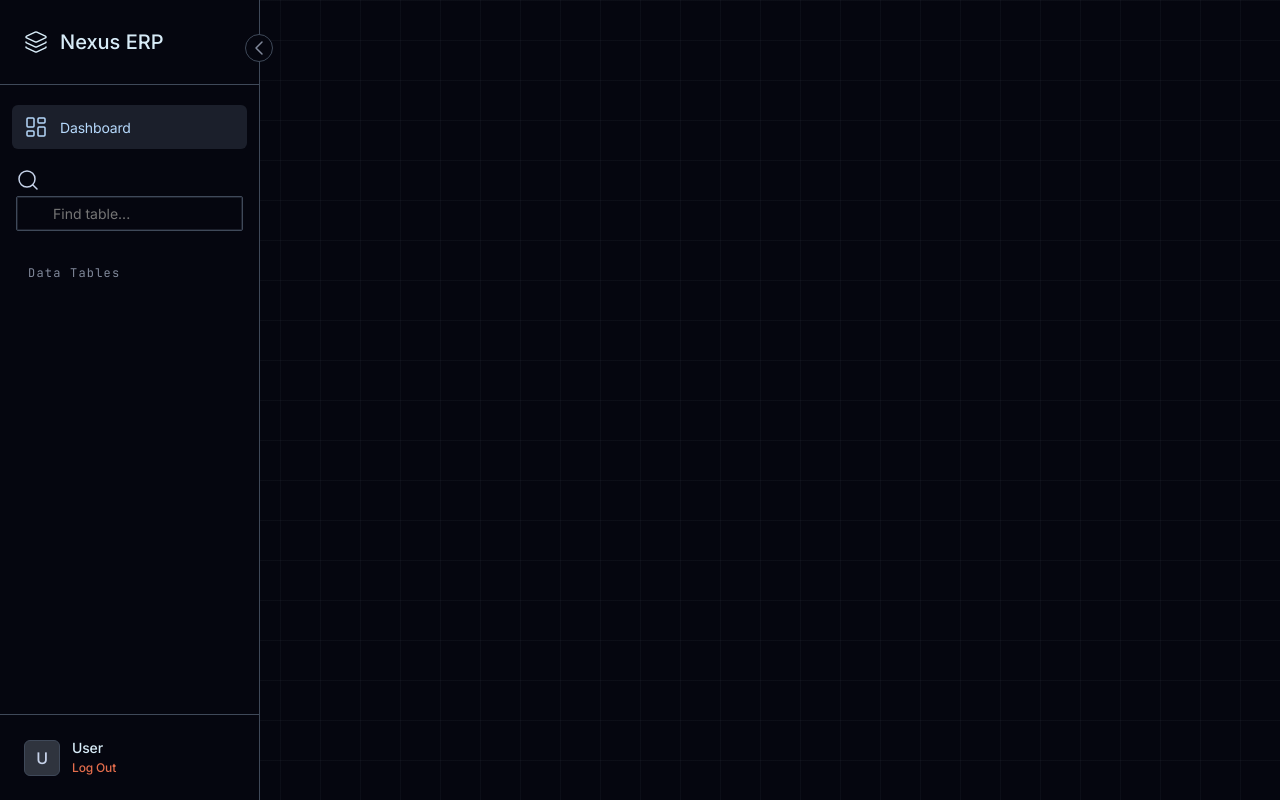
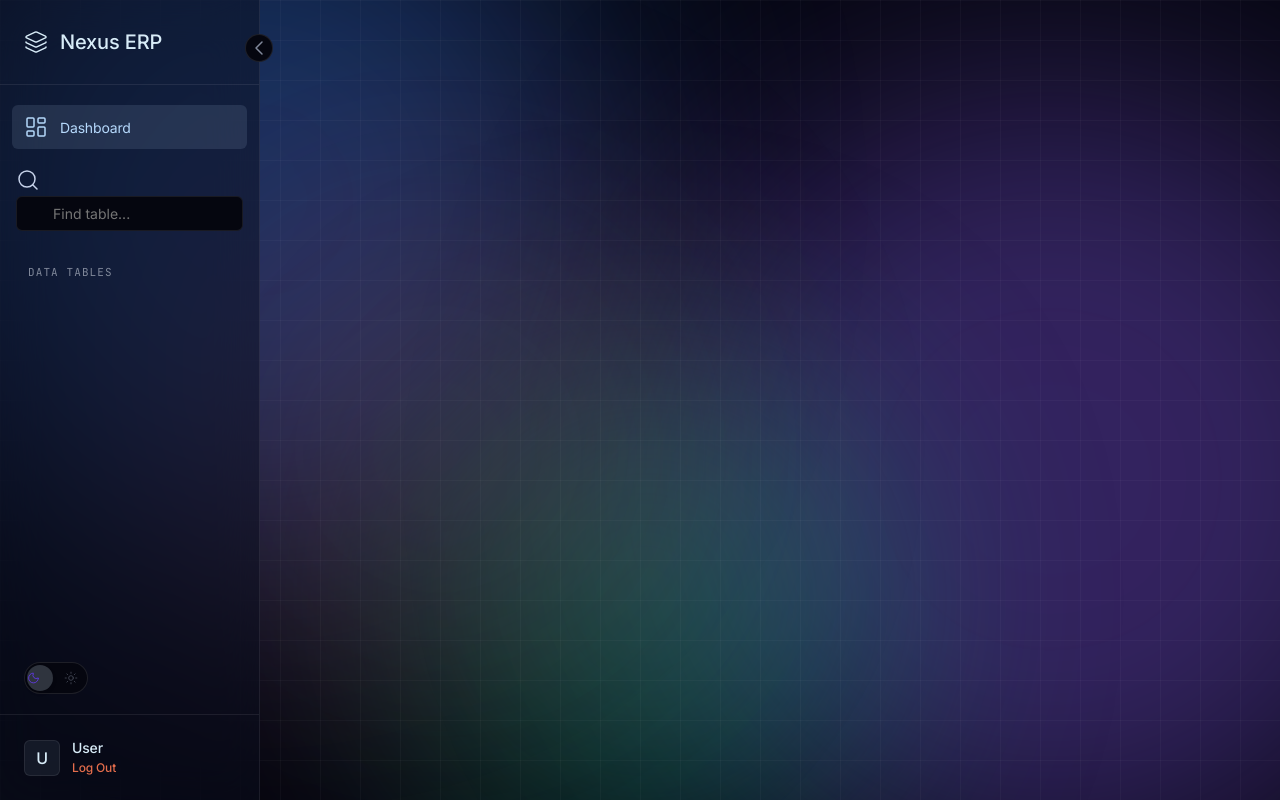
Before and after one commit to jtatipamula-design/proj_tb, a Python web app: template templates/base.html in a window 1280 px wide. Run offline with Jinja, Linux system fonts and the light colour scheme; the template is opened without the code that fills it, so the values that code supplies are empty.

Commit message:
Update base.html

```diff
--- a/templates/base.html
+++ b/templates/base.html
@@ -4,70 +4,121 @@
     <meta charset="UTF-8">
     <meta name="viewport" content="width=device-width, initial-scale=1.0">
     <title>Nexus ERP</title>
-    <!-- AuthKit Typography: Inter (UI) & JetBrains Mono (Structural/Eyebrows) -->
     <link rel="preconnect" href="https://fonts.googleapis.com">
     <link rel="preconnect" href="https://fonts.gstatic.com" crossorigin>
     <link href="https://fonts.googleapis.com/css2?family=Inter:wght@400;500;600;700&family=JetBrains+Mono:wght@400&display=swap" rel="stylesheet">
     <script src="https://unpkg.com/lucide@latest"></script>
 
+    <!-- PREVENT FOUC (Flash of Unstyled Content) FOR THEME -->
+    <script>
+        if (localStorage.getItem('theme') === 'light') {
+            document.documentElement.classList.add('light-mode');
+        }
+    </script>
+
     <style>
         :root {
-            /* AuthKit Midnight Blueprint Colors */
+            /* DARK MODE (AuthKit Midnight Blueprint - Default) */
             --color-midnight-ink: #05060f;
             --color-graphite-plate: #2f343e;
-            --color-steel-border: #3f4959;
+            --color-steel-border: rgba(255, 255, 255, 0.1);
             --color-fog: #81899b;
             --color-pebble: #9da7ba;
             --color-moonlight: #c7d3ea;
-            --color-ice: #d1e4fa;
             --color-glacier: #d8ecf8;
             --color-frost-link: #b6d9fc;
             --color-electric-iris: #663af3;
             --color-ember: #e46d4c;
-            --color-azure: #027dea;
             --color-cipher-mint: #269684;
+            --glass-surface: rgba(10, 15, 30, 0.5);
+            --glass-border: rgba(255, 255, 255, 0.08);
+            --shadow-subtle-4: inset 0px 1px 1px 0px rgba(199, 211, 234, 0.12), 0px 24px 32px 0px rgba(6, 6, 14, 0.7);
 
             --font-ui: 'Inter', ui-sans-serif, system-ui, sans-serif;
             --font-mono: 'JetBrains Mono', monospace;
+        }
 
-            /* AuthKit Subtle Elevations */
-            --shadow-subtle-4: inset 0px 1px 1px 0px rgba(199, 211, 234, 0.12), inset 0px 24px 48px 0px rgba(199, 211, 234, 0.05), 0px 24px 32px 0px rgba(6, 6, 14, 0.7);
-            --shadow-subtle-hairline: inset 0px 0px 0px 1px rgba(186, 215, 247, 0.12);
+        /* LIGHT MODE VARIABLES */
+        html.light-mode {
+            --color-midnight-ink: #f8fafc;
+            --color-graphite-plate: #ffffff;
+            --color-steel-border: #e2e8f0;
+            --color-fog: #64748b;
+            --color-pebble: #475569;
+            --color-moonlight: #334155;
+            --color-glacier: #0f172a;
+            --glass-surface: rgba(255, 255, 255, 0.7);
+            --glass-border: rgba(0, 0, 0, 0.1);
+            --shadow-subtle-4: 0 10px 15px -3px rgba(0,0,0,0.05), 0 4px 6px -2px rgba(0,0,0,0.02);
         }
 
         * { margin: 0; padding: 0; box-sizing: border-box; }
 
         body {
             font-family: var(--font-ui);
-            background-color: var(--color-midnight-ink);
             color: var(--color-moonlight);
             display: flex;
             min-height: 100vh;
             overflow-x: hidden;
             letter-spacing: -0.01em;
-            /* AuthKit Blueprint Grid */
-            background-image:
-                linear-gradient(rgba(186, 215, 247, 0.04) 1px, transparent 1px),
-                linear-gradient(90deg, rgba(186, 215, 247, 0.04) 1px, transparent 1px);
-            background-size: 40px 40px;
-            background-attachment: fixed;
+            background-color: var(--color-midnight-ink);
+            transition: background-color 0.3s, color 0.3s;
         }
 
-        /* Enforce 1.5px stroke for all Lucide Icons per AuthKit spec */
+        /* ========================================= */
+        /* ANIMATED PASTEL GRADIENT BACKGROUND       */
+        /* ========================================= */
+        .animated-bg {
+            position: fixed; top: 0; left: 0; width: 100vw; height: 100vh;
+            z-index: -10; overflow: hidden; background: var(--color-midnight-ink);
+            transition: background 0.3s;
+        }
+        .bg-grid-overlay {
+            position: absolute; inset: 0; z-index: 1;
+            background-image:
+                linear-gradient(rgba(255, 255, 255, 0.03) 1px, transparent 1px),
+                linear-gradient(90deg, rgba(255, 255, 255, 0.03) 1px, transparent 1px);
+            background-size: 40px 40px;
+        }
+        html.light-mode .bg-grid-overlay {
+            background-image:
+                linear-gradient(rgba(0, 0, 0, 0.04) 1px, transparent 1px),
+                linear-gradient(90deg, rgba(0, 0, 0, 0.04) 1px, transparent 1px);
+        }
+
+        .gradient-blob {
+            position: absolute; filter: blur(120px); opacity: 0.35;
+            animation: floatBlob 20s infinite alternate cubic-bezier(0.4, 0, 0.2, 1);
+            border-radius: 50%;
+        }
+        .blob-1 { top: -10%; left: -10%; width: 50vw; height: 50vw; background: #3B82F6; }
+        .blob-2 { bottom: -10%; right: -10%; width: 60vw; height: 60vw; background: #8B5CF6; animation-delay: -5s; animation-direction: alternate-reverse; }
+        .blob-3 { top: 40%; left: 30%; width: 40vw; height: 40vw; background: #10B981; animation-delay: -10s; }
+        .blob-4 { bottom: 10%; left: 10%; width: 45vw; height: 45vw; background: #F43F5E; animation-delay: -15s; opacity: 0.15; }
+
+        @keyframes floatBlob {
+            0% { transform: translate(0, 0) scale(1); }
+            33% { transform: translate(5vw, -5vh) scale(1.1); }
+            66% { transform: translate(-5vw, 5vh) scale(0.9); }
+            100% { transform: translate(2vw, 2vh) scale(1); }
+        }
+
         svg.lucide { stroke-width: 1.5px; }
 
         /* --- FLUID SIDEBAR --- */
         .sidebar {
             width: 260px;
-            background: var(--color-midnight-ink);
-            border-right: 1px solid var(--color-steel-border);
+            background: var(--glass-surface);
+            backdrop-filter: blur(24px);
+            -webkit-backdrop-filter: blur(24px);
+            border-right: 1px solid var(--glass-border);
             display: flex; flex-direction: column; position: fixed; height: 100vh; z-index: 100;
-            transition: width 0.3s cubic-bezier(0.16, 1, 0.3, 1);
+            transition: width 0.3s cubic-bezier(0.16, 1, 0.3, 1), background 0.3s;
         }
 
         .sidebar.collapsed { width: 78px; }
         .sidebar.collapsed .brand-text, .sidebar.collapsed .nav-text, .sidebar.collapsed .sidebar-search-wrap,
-        .sidebar.collapsed .table-header-text, .sidebar.collapsed .user-profile-info { display: none; }
+        .sidebar.collapsed .table-header-text, .sidebar.collapsed .user-profile-info, .sidebar.collapsed .theme-toggle-wrap { display: none; }
         .sidebar.collapsed .brand { justify-content: center; padding: 30px 0; }
         .sidebar.collapsed .user-profile { justify-content: center; padding: 24px 0; }
         .sidebar.collapsed .nav-item { justify-content: center; padding: 12px 0; }
@@ -78,13 +129,13 @@
             border: 1px solid var(--color-steel-border); border-radius: 50%;
             display: flex; align-items: center; justify-content: center; cursor: pointer; z-index: 101; transition: all 0.2s;
         }
-        .sidebar-toggle:hover { color: var(--color-glacier); border-color: var(--color-moonlight); background: var(--color-graphite-plate); }
+        .sidebar-toggle:hover { color: var(--color-glacier); border-color: var(--color-moonlight); }
         .sidebar.collapsed .sidebar-toggle svg { transform: rotate(180deg); }
 
         .brand {
-            padding: 30px 24px; font-size: 20px; font-weight: 500; letter-spacing: normal;
+            padding: 30px 24px; font-size: 20px; font-weight: 500;
             color: var(--color-glacier); display: flex; align-items: center; gap: 12px;
-            border-bottom: 1px solid var(--color-steel-border); white-space: nowrap;
+            border-bottom: 1px solid var(--glass-border); white-space: nowrap;
         }
 
         .nav-menu { padding: 20px 12px; flex-grow: 1; overflow-y: auto; display: flex; flex-direction: column; gap: 4px; }
@@ -93,30 +144,60 @@
             text-decoration: none; font-weight: 400; font-size: 14px;
             display: flex; align-items: center; gap: 12px; transition: all 0.2s ease; white-space: nowrap;
         }
-        .nav-item:hover { background: rgba(186, 215, 247, 0.06); color: var(--color-glacier); }
-        /* Authkit Active Pill Navigation */
+        .nav-item:hover { background: rgba(186, 215, 247, 0.08); color: var(--color-glacier); }
         .nav-item.active { background: rgba(186, 215, 247, 0.12); color: var(--color-frost-link); }
 
-        .user-profile { padding: 24px; border-top: 1px solid var(--color-steel-border); display: flex; align-items: center; gap: 12px; white-space: nowrap; }
+        /* THEME TOGGLE (REACT PORT) */
+        .theme-toggle-wrap { padding: 0 24px 20px 24px; display: flex; justify-content: flex-start; }
+        .theme-toggle {
+            width: 64px; height: 32px; padding: 3px;
+            border-radius: 999px; cursor: pointer;
+            background: var(--color-midnight-ink);
+            border: 1px solid var(--color-steel-border);
+            position: relative; display: flex; align-items: center; justify-content: space-between;
+            transition: all 0.3s ease;
+        }
+        .theme-toggle-handle {
+            position: absolute; top: 2px; left: 2px;
+            width: 26px; height: 26px; border-radius: 50%;
+            background: var(--color-graphite-plate);
+            display: flex; align-items: center; justify-content: center;
+            transition: transform 0.3s cubic-bezier(0.4, 0, 0.2, 1), background 0.3s;
+            box-shadow: 0 2px 4px rgba(0,0,0,0.1); z-index: 2;
+        }
+        .theme-toggle .icon-bg { width: 14px; height: 14px; color: var(--color-fog); opacity: 0.5; z-index: 1; margin: 0 6px; }
+
+        /* Handle Icons */
+        .theme-toggle-handle i { position: absolute; width: 14px; height: 14px; transition: opacity 0.3s; }
+        .theme-toggle-handle .icon-sun { opacity: 0; color: #f59e0b; }
+        .theme-toggle-handle .icon-moon { opacity: 1; color: var(--color-electric-iris); }
+
+        /* Light Mode Overrides for Toggle */
+        html.light-mode .theme-toggle { background: #e2e8f0; border-color: #cbd5e1; }
+        html.light-mode .theme-toggle-handle { transform: translateX(32px); background: white; }
+        html.light-mode .theme-toggle-handle .icon-sun { opacity: 1; }
+        html.light-mode .theme-toggle-handle .icon-moon { opacity: 0; }
+
+        .user-profile { padding: 24px; border-top: 1px solid var(--glass-border); display: flex; align-items: center; gap: 12px; white-space: nowrap; }
         .avatar {
-            width: 36px; height: 36px; border-radius: 6px; background: var(--color-graphite-plate); border: 1px solid var(--color-steel-border);
-            display: flex; align-items: center; justify-content: center; font-weight: 500; color: var(--color-moonlight); min-width: 36px;
+            width: 36px; height: 36px; border-radius: 6px; background: rgba(186, 215, 247, 0.08); border: 1px solid var(--glass-border);
+            display: flex; align-items: center; justify-content: center; font-weight: 500; color: var(--color-glacier); min-width: 36px;
         }
 
-        /* --- MAIN CONTENT --- */
+        /* --- MAIN CONTENT & CENTERING WRAPPER --- */
         .main-content {
-            margin-left: 260px; flex-grow: 1; padding: 60px; width: calc(100vw - 260px);
+            margin-left: 260px; flex-grow: 1; padding: 60px 40px; width: calc(100vw - 260px);
             transition: margin-left 0.3s cubic-bezier(0.16, 1, 0.3, 1), width 0.3s cubic-bezier(0.16, 1, 0.3, 1);
-            max-width: var(--page-max-width, 1200px); margin-right: auto;
+            display: flex; flex-direction: column;
         }
         .sidebar.collapsed ~ .main-content { margin-left: 78px; width: calc(100vw - 78px); }
 
         /* --- TOAST NOTIFICATIONS --- */
         .toast-container { position: fixed; bottom: 30px; right: 30px; z-index: 9999; display: flex; flex-direction: column; gap: 12px; }
         .toast {
-            background: var(--color-graphite-plate); border: 1px solid var(--color-steel-border);
+            background: var(--glass-surface); backdrop-filter: blur(12px); border: 1px solid var(--glass-border);
             color: var(--color-glacier); padding: 14px 18px; border-radius: 10px; display: flex; align-items: center; gap: 12px;
-            box-shadow: var(--shadow-subtle-4); font-size: 14px; font-weight: 500;
+            box-shadow: 0 10px 30px -10px rgba(0,0,0,0.5); font-size: 14px; font-weight: 500;
             animation: slideInToast 0.4s cubic-bezier(0.16, 1, 0.3, 1), fadeOutToast 0.4s ease 3.5s forwards;
         }
         .toast-success i { color: var(--color-cipher-mint); }
@@ -124,34 +205,35 @@
         @keyframes slideInToast { from { transform: translateX(120%); opacity: 0; } to { transform: translateX(0); opacity: 1; } }
         @keyframes fadeOutToast { to { opacity: 0; transform: translateY(10px); } }
 
-        /* Custom Scrollbar */
         ::-webkit-scrollbar { width: 6px; height: 6px; }
         ::-webkit-scrollbar-track { background: transparent; }
         ::-webkit-scrollbar-thumb { background: var(--color-steel-border); border-radius: 2px; }
         ::-webkit-scrollbar-thumb:hover { background: var(--color-fog); }
 
-        /* Sidebar Search */
         .sidebar-search-wrap { position: relative; margin: 0 4px 15px 4px; }
         .sidebar-search-wrap i { position: absolute; left: 12px; top: 50%; transform: translateY(-50%); color: var(--color-fog); width: 16px; height: 16px; }
         .sidebar-search-wrap input {
-            width: 100%; background: var(--color-midnight-ink); border: 1px solid var(--color-steel-border); border-radius: 2px;
+            width: 100%; background: var(--color-midnight-ink); border: 1px solid var(--glass-border); border-radius: 6px;
             padding: 8px 12px 8px 36px; color: var(--color-moonlight); font-size: 14px; font-family: var(--font-ui); transition: all 0.2s;
-            box-shadow: var(--shadow-subtle-hairline);
         }
         .sidebar-search-wrap input:focus { outline: none; border-color: var(--color-frost-link); }
 
-        /* Eyebrow Label Style */
         .eyebrow-text {
-            font-family: var(--font-mono);
-            color: var(--color-fog);
-            font-size: 15px;
-            letter-spacing: 0.1em;
-            text-transform: none;
-            margin-bottom: 8px;
+            font-family: var(--font-mono); color: var(--color-fog); font-size: 14px;
+            letter-spacing: 0.1em; text-transform: uppercase; margin-bottom: 8px;
         }
     </style>
 </head>
 <body>
+
+    <!-- ANIMATED BACKGROUND INJECTED BEHIND EVERYTHING -->
+    <div class="animated-bg">
+        <div class="bg-grid-overlay"></div>
+        <div class="gradient-blob blob-1"></div>
+        <div class="gradient-blob blob-2"></div>
+        <div class="gradient-blob blob-3"></div>
+        <div class="gradient-blob blob-4"></div>
+    </div>
 
     <div class="sidebar" id="sidebar">
         <div class="sidebar-toggle" onclick="toggleSidebar()">
@@ -170,7 +252,7 @@
                 <input type="text" id="sidebarSearch" placeholder="Find table..." onkeyup="filterSidebar()">
             </div>
 
-            <div class="table-header-text eyebrow-text" style="margin: 15px 0 5px 16px; font-size: 12px;">Data Tables</div>
+            <div class="table-header-text eyebrow-text" style="margin: 15px 0 5px 16px; font-size: 11px;">Data Tables</div>
 
             {% for tbl in all_tables %}
             {% set clean_name = tbl.split('_', 1)[-1].replace('_t', '').replace('_', ' ').title() %}
@@ -180,6 +262,21 @@
             {% endfor %}
 
         </div>
+
+        <!-- THEME TOGGLE IMPLEMENTATION -->
+        <div class="theme-toggle-wrap">
+            <div class="theme-toggle" onclick="toggleTheme()" role="button" tabindex="0">
+                <div class="theme-toggle-handle">
+                    <i data-lucide="moon" class="icon-moon"></i>
+                    <i data-lucide="sun" class="icon-sun"></i>
+                </div>
+                <div style="display: flex; justify-content: space-between; width: 100%;">
+                    <i data-lucide="moon" class="icon-bg"></i>
+                    <i data-lucide="sun" class="icon-bg"></i>
+                </div>
+            </div>
+        </div>
+
         <div class="user-profile">
             <div class="avatar">{{ username[0]|upper if username else 'U' }}</div>
             <div class="user-profile-info" style="flex-grow: 1;">
@@ -198,6 +295,18 @@
 
     <script>
         lucide.createIcons();
+
+        // THEME TOGGLE LOGIC
+        function toggleTheme() {
+            const html = document.documentElement;
+            if (html.classList.contains('light-mode')) {
+                html.classList.remove('light-mode');
+                localStorage.setItem('theme', 'dark');
+            } else {
+                html.classList.add('light-mode');
+                localStorage.setItem('theme', 'light');
+            }
+        }
 
         function toggleSidebar() {
             const sidebar = document.getElementById('sidebar');
```
